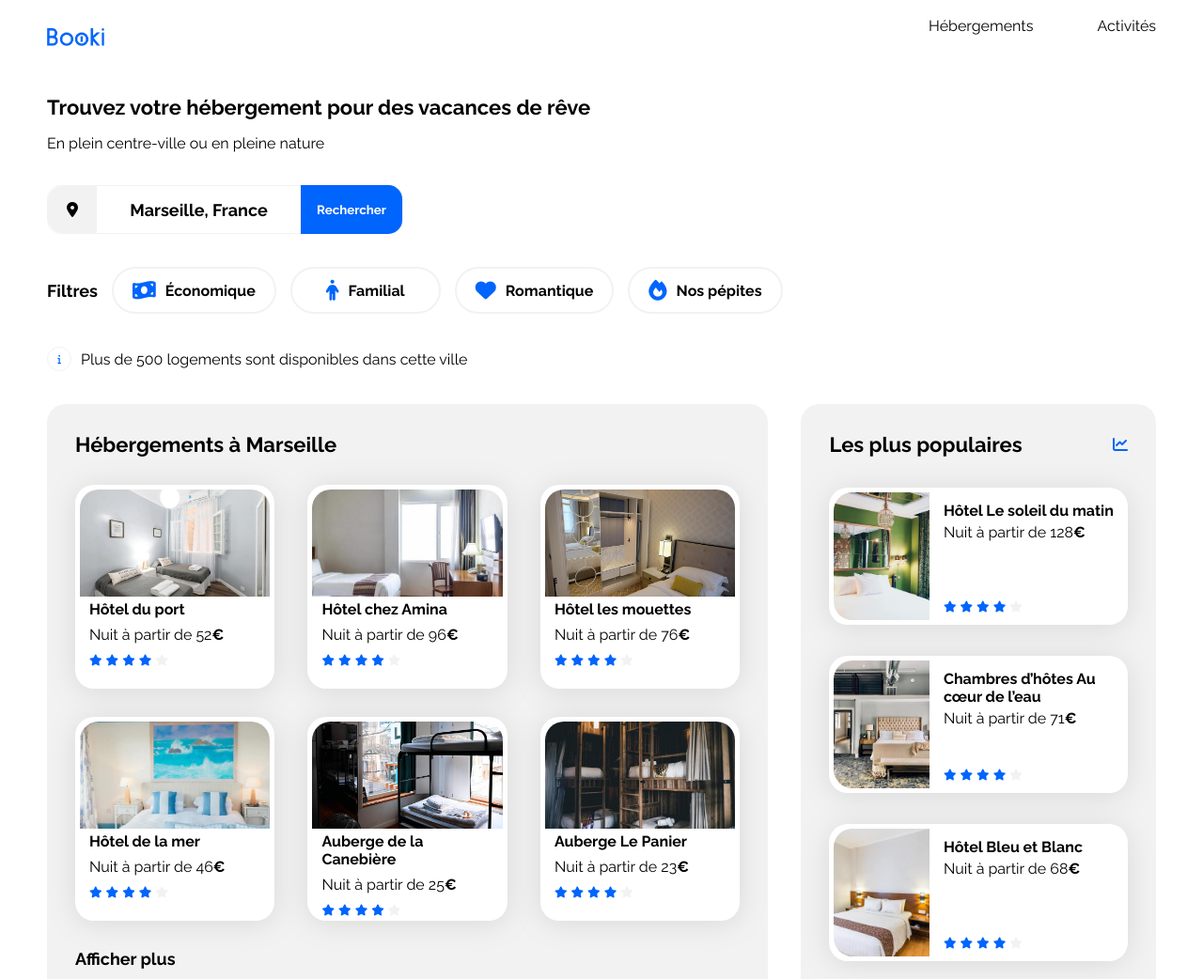
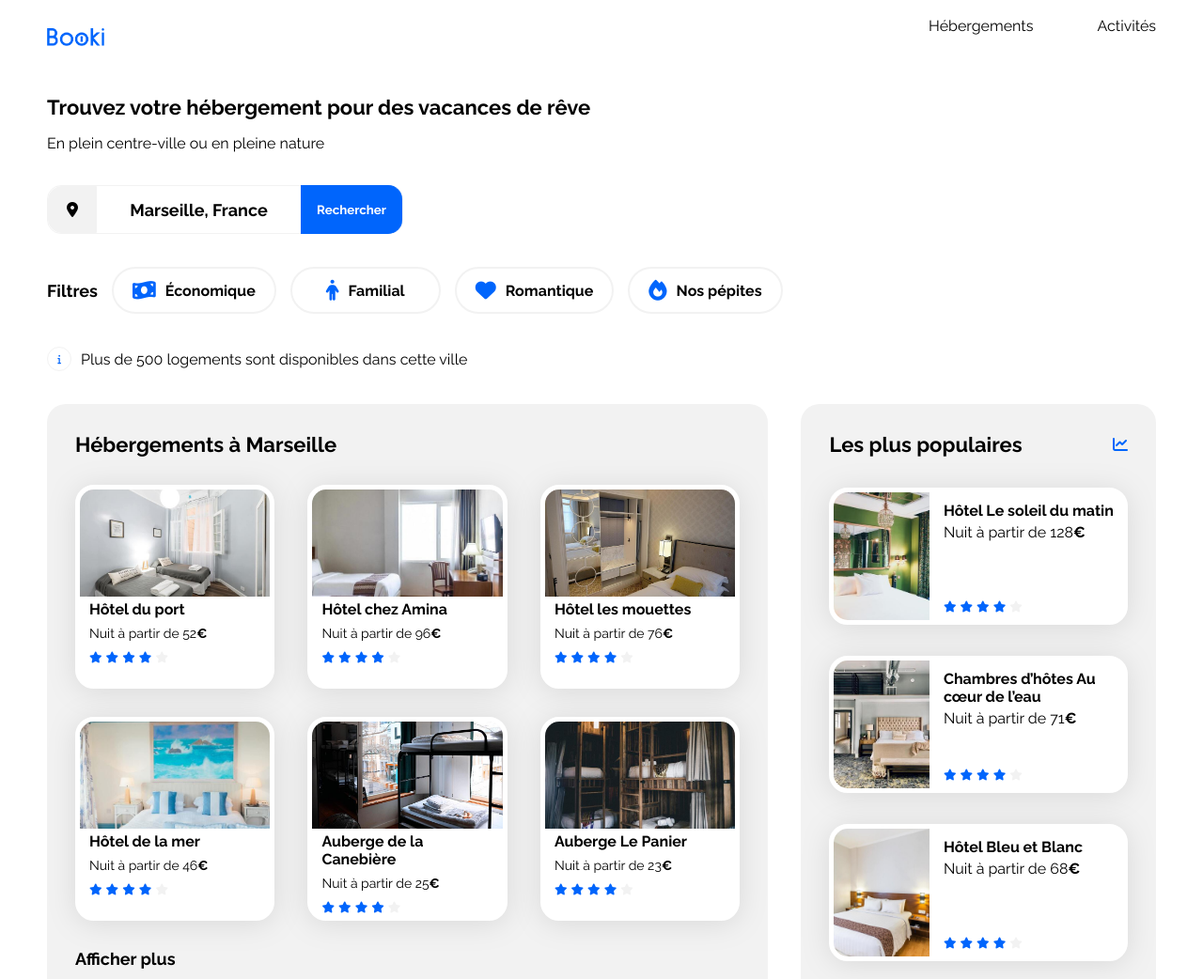
Before and after one commit to sebastien-violante/OC_P2_Booki, a plain HTML site: page index.html in a window 1280 px wide. Shown: the top 1042 px of the page at 94% size. Drawn offline with Linux system fonts and the light colour scheme.

Commit message:
fin des bug fix

```diff
--- a/css/style.css
+++ b/css/style.css
@@ -34,10 +34,12 @@ a {
 }
 
 .card {
-  padding: 5px;
+  /* padding: 5px; suppression pour amélioration rayon image*/
+  border: 5px solid white; /* ajout pour amélioration rayon image */
   border-radius: 20px;
   background-color: white;
   filter: drop-shadow(0px 3px 15px rgba(0, 0, 0, 0.1));
+  overflow: hidden; /* ajout pour amélioration rayon image */
 }
 
 .card img {
@@ -261,7 +263,7 @@ form button .fa-solid.fa-magnifying-glass {
 .hebergements-cards img {
   width: 100%;
   height: 114px;
-  border-radius: 20px 20px 0 0;
+  /*border-radius: 20px 20px 0 0;*/
 }
 
 .hebergements-cards .card-content {
@@ -274,6 +276,7 @@ form button .fa-solid.fa-magnifying-glass {
 
 .hebergements-cards .card-content .card-subtitle {
   margin: 8px 0;
+  font-size: 14px;
 }
 
 #hebergements-see-more {
@@ -302,8 +305,8 @@ form button .fa-solid.fa-magnifying-glass {
 .populaires-cards img {
   width: 33%;
   height: 136px;
-  border-top-left-radius: 20px;
-  border-bottom-left-radius: 20px;
+ /* border-top-left-radius: 20px;
+  border-bottom-left-radius: 20px;*/
 }
 
 .populaires-cards .card-content {
@@ -350,6 +353,7 @@ form button .fa-solid.fa-magnifying-glass {
   border-top-left-radius: 20px;
   padding: 0;
   overflow: hidden;
+  border: none;
 }
 
 .activities-cards .card img {
```
